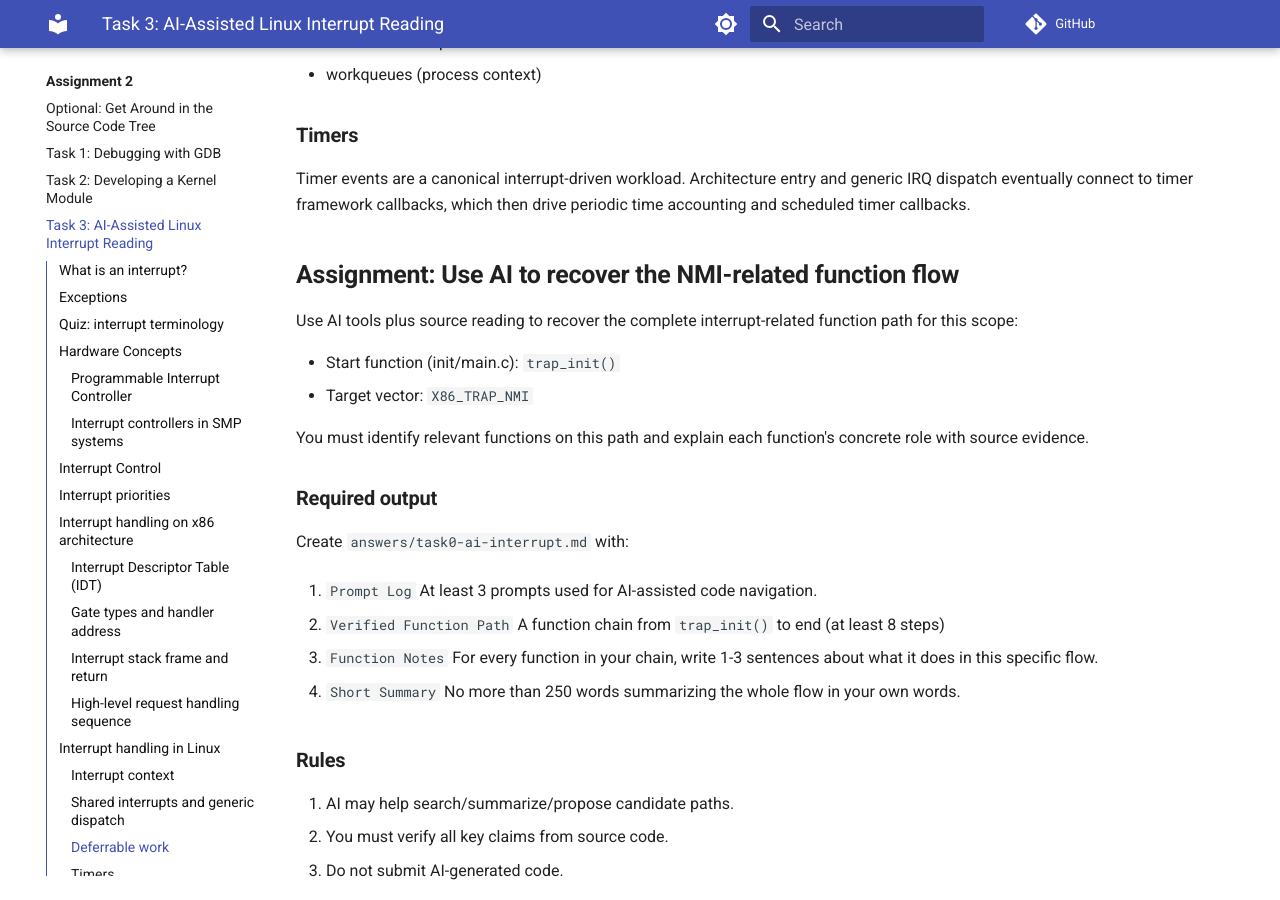
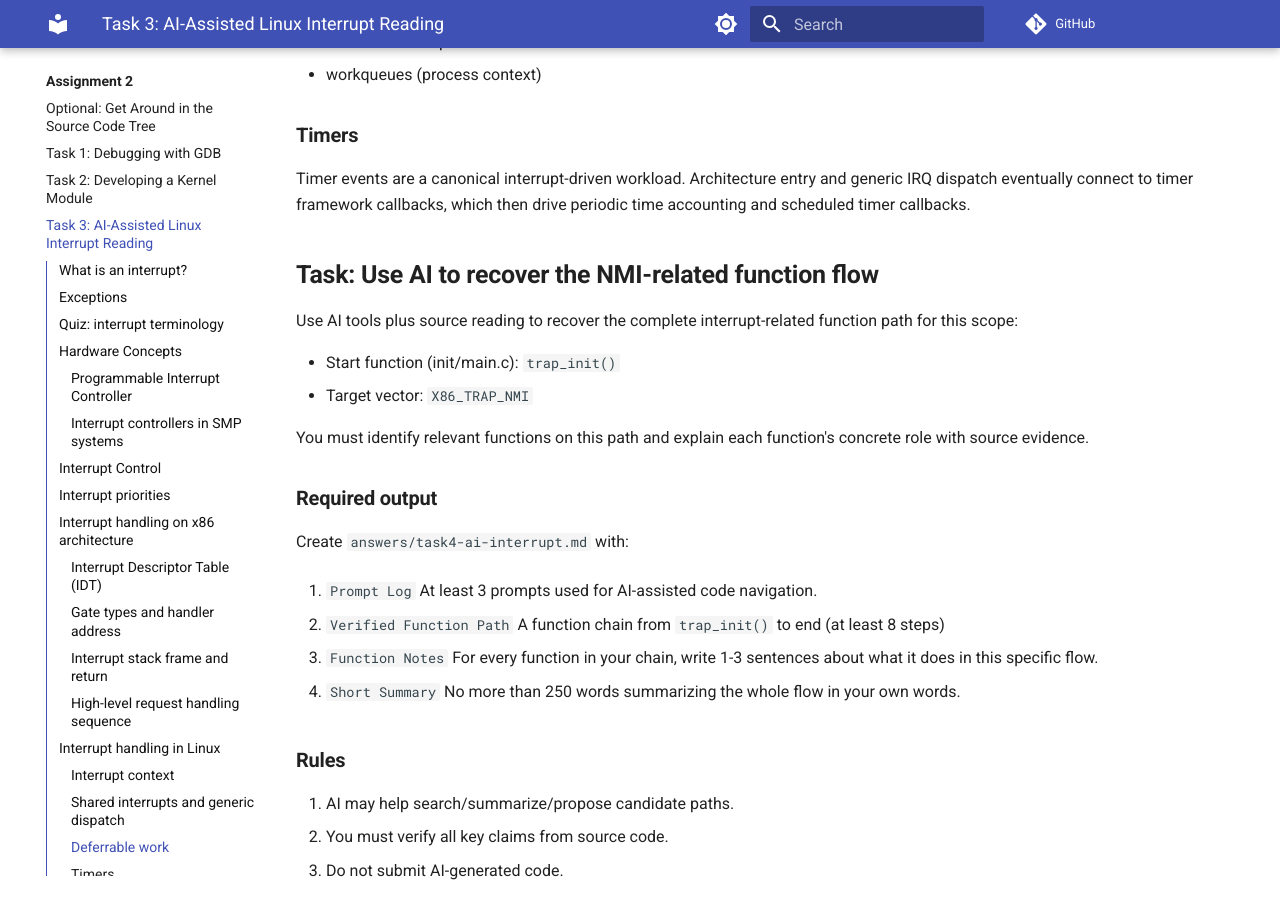
Before and after one commit to nus-cs5250/26s, an MkDocs documentation site: the page built from docs/asg2/task-ai-interrupt.md, in a window 1280 px wide and 900 px high, scrolled down 4809 px. Built offline with MkDocs 1.6.1 and Material for MkDocs 9.7.7, drawn with Linux system fonts in a browser that asks for light colours; comment, search, counter and statistics services are not loaded.

Commit message:
change the submit information

```diff
--- a/docs/asg2/task-ai-interrupt.md
+++ b/docs/asg2/task-ai-interrupt.md
@@ -183,7 +183,7 @@ Timer events are a canonical interrupt-driven workload.
 Architecture entry and generic IRQ dispatch eventually connect to timer framework callbacks,
 which then drive periodic time accounting and scheduled timer callbacks.
 
-## Assignment: Use AI to recover the NMI-related function flow
+## Task: Use AI to recover the NMI-related function flow
 
 Use AI tools plus source reading to recover the complete interrupt-related function path for this scope:
 
@@ -194,7 +194,7 @@ You must identify relevant functions on this path and explain each function's co
 
 ### Required output
 
-Create `answers/task0-ai-interrupt.md` with:
+Create `answers/task4-ai-interrupt.md` with:
 
 1. `Prompt Log`
 At least 3 prompts used for AI-assisted code navigation.
```
